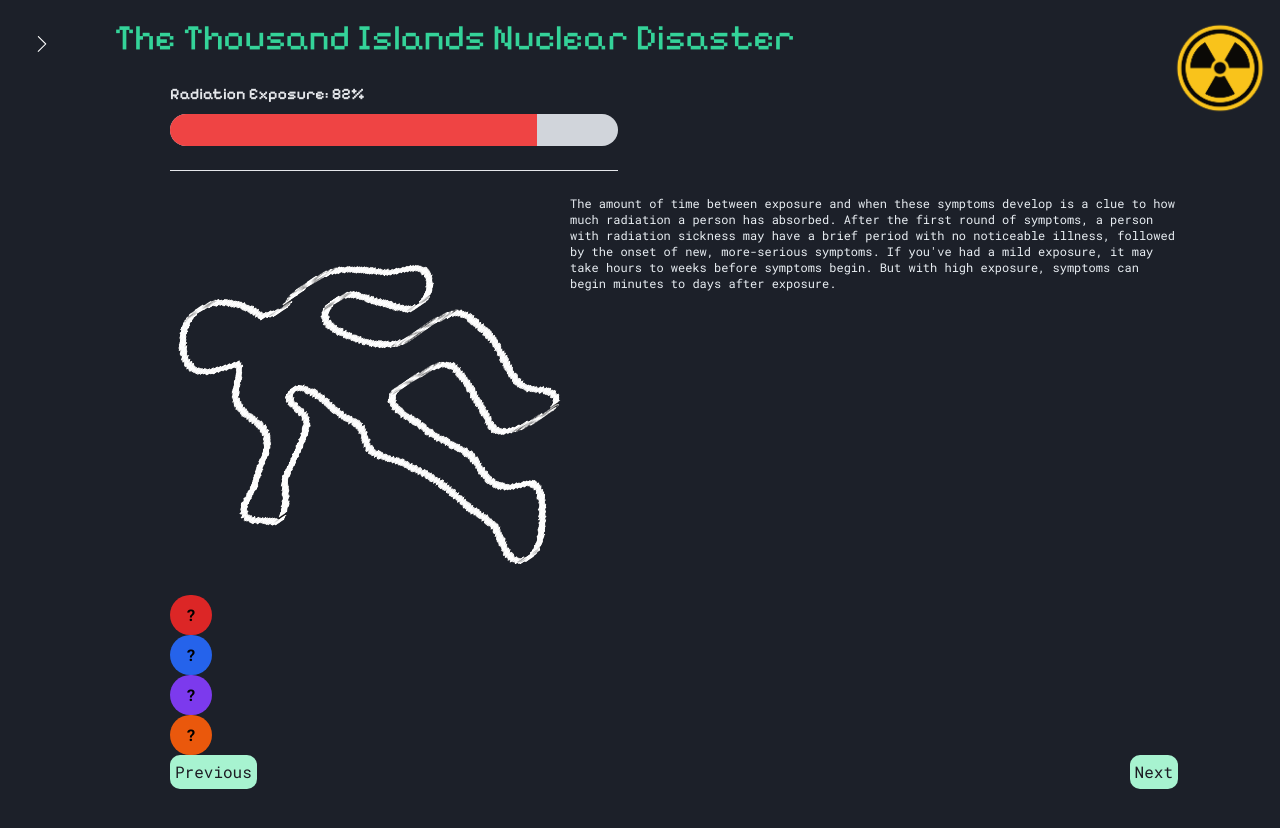
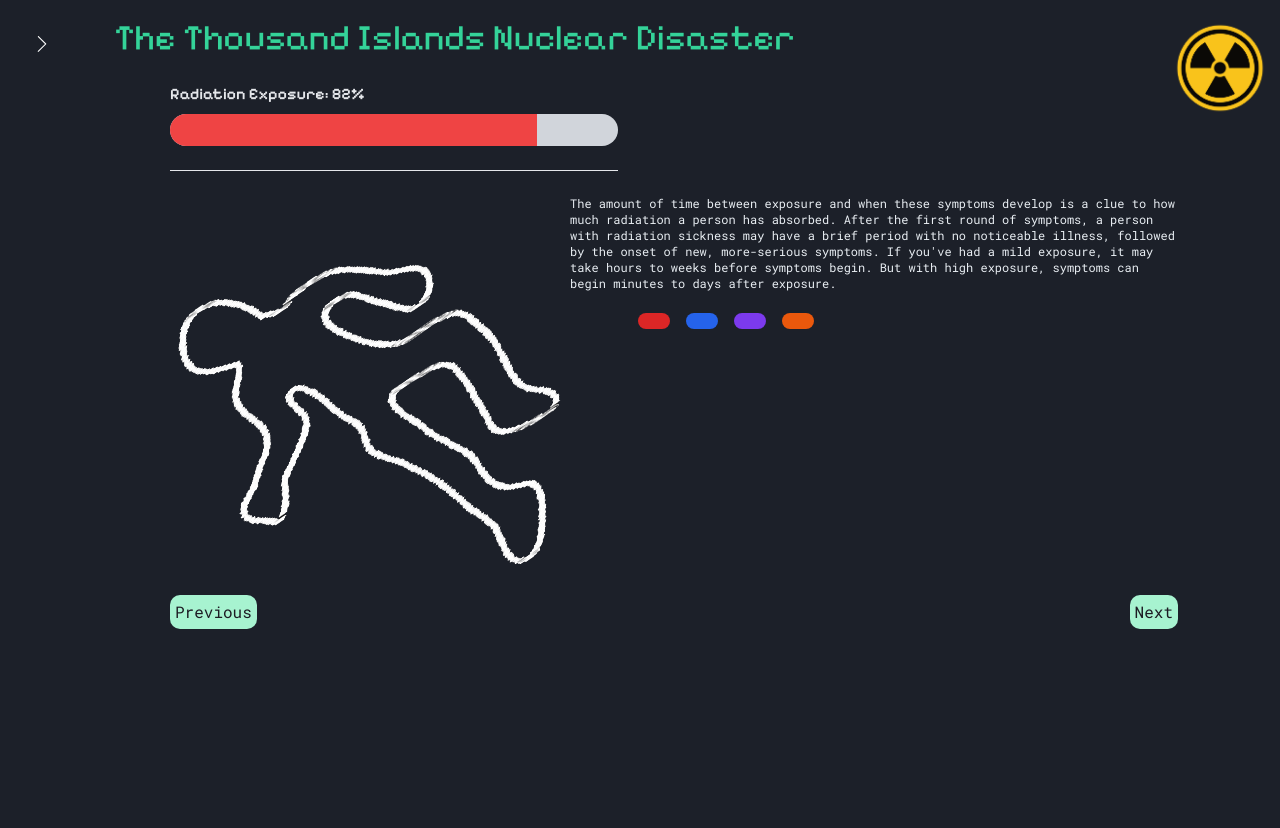
Before and after one commit to skandula07/the-1000-islands-nuclear-disaster, a React (Create React App) app: page /medic in a window 1280 px wide. Shown: the top 828 px of the page. Built offline with nearby package versions, Linux system fonts and the light colour scheme.

Commit message:
medical symptoms

```diff
--- a/src/1000islands/Minigames/Medic.tsx
+++ b/src/1000islands/Minigames/Medic.tsx
@@ -7,13 +7,43 @@ export default function Medic() {
 
 
     const poisoning = [
+        {"ailment" : "", "color": "", "desc" : ""},
         {"ailment" : "Leukemia", "color": "bg-red-600", "desc" : "Leukemia is a cancer of the blood. Ionizing radiation can be the cause of almost all types of leukemias"},
         {"ailment" : "Immunocompromised", "color": "bg-blue-600", "desc" : "Radiation can completely ruin a person's immune system when dosed in large amounts. This makes you highly suceptible to all sorts of viruses and infections waiting to strike."},
-        {"ailment" : "Nausea", "color": "bg-violet-600", "desc" : ""},
-        {"ailment" : "Skin Burns", "color": "bg-orange-600", "desc" : "Radiation can completely ruin a person's immune system when dosed in large amounts. This makes you highly suceptible to all sorts of viruses and infections waiting to strike."},
+        {"ailment" : "Nausea", "color": "bg-violet-600", "desc" : "One of the first side effects of radiation poisoning can seem pretty typical, nausea. You may feel the world spinning and your stomach churning, but it's really the uranium ruining your body."},
+        {"ailment" : "Skin Burns", "color": "bg-orange-600", "desc" : "One of the scariest and most painful symptoms is the gruesome skin burns and boils. It looks and feels almost like your skin is falling off."},
     ]
 
-    const [ailment, setAilment] = useState();
+    const [ailment, setAilment] = useState("");
+
+    function handleAilment(a) {
+        return (
+            setAilment(a)
+        );
+    }
+
+    const [desc, setDesc] = useState("");
+
+    function handleDesc(a) {
+        return (
+            setDesc(a)
+        );
+    }
+    const [color, setColor] = useState("");
+
+    function handlColor(a) {
+        return (
+            setColor(a)
+        );
+    }
+
+    function handleClick(a, c, d) {
+        handlColor(c);
+        handleAilment(a);
+        handleDesc(d);
+
+
+    }
 
 
 
@@ -28,6 +58,8 @@ export default function Medic() {
 
             <div className="flex">
             <img src="/images/soutline.png" alt="operation" width="50%" className="align-self-center" />
+
+            <div>
             <p className="text-xs">
             The amount of time between exposure and when these symptoms develop is a clue to how much radiation a person has absorbed.
 
@@ -36,29 +68,35 @@ After the first round of symptoms, a person with radiation sickness may have a b
 If you've had a mild exposure, it may take hours to weeks before symptoms begin. But with high exposure, symptoms can begin minutes to days after exposure.
             </p>
 
-            </div>
+
 
             <div>
 
+                <div className="flex m-3">
                 {poisoning.map((p) =>
                 <div>
-                   <button className={`${p.color} hover:text-white text-black font-bold py-2 px-4 rounded-full duration-100`}
-                   onClick={() => setAilment(p)}
+
+                   <button id={p.ailment} className={`${p.color} hover:text-white text-black font-bold py-2 px-4 rounded-full duration-100 m-2`}
+                   onClick={() => handleClick(p.ailment, p.color, p.desc) }
                    >
-                    {/* {p.ailment} */}
-                    ?
+                    {/* <label htmlFor={p.ailment} className="p-1 text-white"> {p.ailment} </label> */}
                 </button>
                 </div>
                 )}
-                {ailment &&
+                </div>
                 <div>
 
-                    <div className={`${ailment.ailment}`}></div>
+                    <div className={`rounded ${color} p-9 m-3`}>
+                        <h1 className="text-3xl underline text-white"> {ailment} </h1>
+                        <p className="text-md"> {desc} </p>
+                    </div>
 
                 </div>
-                }
+                </div>
 
 
+
+            </div>
             </div>
 
 
```
